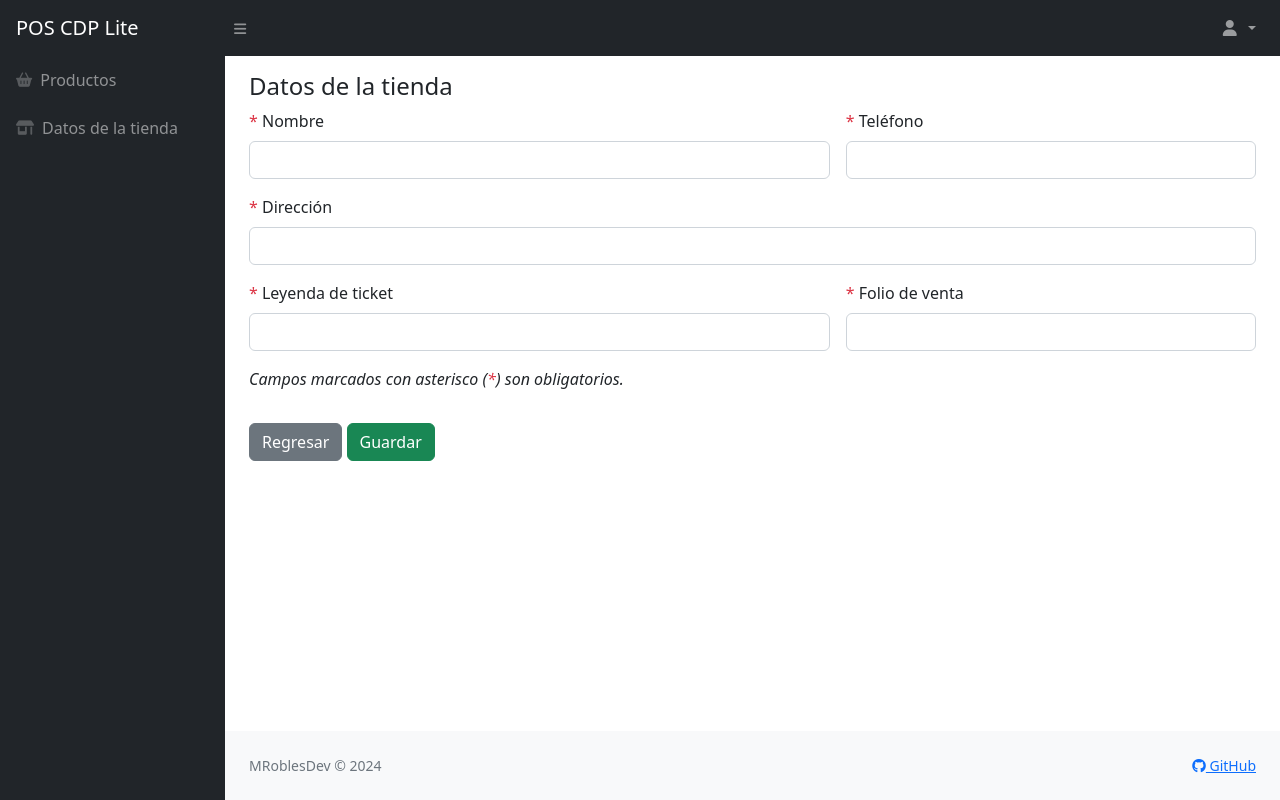
After one commit to mroblesdev/pos-cdp-lite, a CodeIgniter 4 app: template app/Views/configuracion/datos.php in a window 1280 px wide. The commit adds this page. Run offline with PHP 8.4 and a stand-in for CodeIgniter, Linux system fonts and the light colour scheme; the template is opened without the code that fills it, so the values that code supplies are empty; some libraries are stand-ins or nearby versions.

Commit message:
Se agregan Datos de la tienda 	- Migracion, seeder, modelo, controllador, vistas y opcion en el menú Ajustes en vistas de productos Se cambia site_url() a base_url()

```diff
--- a/app/Config/Routes.php
+++ b/app/Config/Routes.php
@@ -12,3 +12,6 @@ $routes->get('inicio', 'Inicio::index');
 $routes->resource('productos', ['placeholder' => '(:num)', 'except' => 'show', "filter" => "Auth"]);
 $routes->get('productos/baja', 'Productos::bajas', ["filter" => "Auth"]);
 $routes->put('productos/activa/(:num)', 'Productos::reingresar/$1', ["filter" => "Auth"]);
+
+$routes->get('datos', 'Configuracion::edit', ["filter" => "Auth"]);
+$routes->put('datos', 'Configuracion::update', ["filter" => "Auth"]);
--- /dev/null
+++ b/app/Views/configuracion/datos.php
@@ -0,0 +1,66 @@
+<?php
+
+$this->extend('plantilla/layout');
+$this->section('contentido');
+
+?>
+
+<h4 class="mt-3">Datos de la tienda</h4>
+
+<!-- Mensajes de validación -->
+<?php if (session()->getFlashdata('errors') !== null) : ?>
+    <div class="alert alert-danger alert-dismissible fade show col-md-6" role="alert">
+        <?= session()->getFlashdata('errors'); ?>
+        <button type="button" class="btn-close" data-bs-dismiss="alert" aria-label="Close"></button>
+    </div>
+<?php endif ?>
+
+<?php if (session()->getFlashdata('success') !== null) : ?>
+    <div class="alert alert-success alert-dismissible fade show col-md-6" role="alert">
+        <?= session()->getFlashdata('success'); ?>
+        <button type="button" class="btn-close" data-bs-dismiss="alert" aria-label="Close"></button>
+    </div>
+<?php endif ?>
+
+<form class="row g-3" method="post" action="<?= base_url('datos'); ?>" autocomplete="off">
+    <input type="hidden" name="_method" value="put">
+    <?= csrf_field(); ?>
+
+    <div class="col-md-7">
+        <label for="tienda_nombre" class="form-label"><span class="text-danger">*</span> Nombre</label>
+        <input type="text" class="form-control" id="tienda_nombre" name="tienda_nombre" value="<?= esc($datos['tienda_nombre']); ?>" required>
+    </div>
+
+    <div class="col-md-5">
+        <label for="tienda_telefono" class="form-label"><span class="text-danger">*</span> Teléfono</label>
+        <input type="text" class="form-control" id="tienda_telefono" name="tienda_telefono" value="<?= esc($datos['tienda_telefono']); ?>" required>
+    </div>
+
+    <div class="col-md-12">
+        <label for="tienda_direccion" class="form-label"><span class="text-danger">*</span> Dirección</label>
+        <input type="text" class="form-control" id="tienda_direccion" name="tienda_direccion" value="<?= esc($datos['tienda_direccion']); ?>" required>
+    </div>
+
+    <div class="col-md-7">
+        <label for="ticket_leyenda" class="form-label"><span class="text-danger">*</span> Leyenda de ticket</label>
+        <input type="text" class="form-control" id="ticket_leyenda" name="ticket_leyenda" value="<?= esc($datos['ticket_leyenda']); ?>" required>
+    </div>
+
+    <div class="col-md-5">
+        <label for="ventas_folio" class="form-label"><span class="text-danger">*</span> Folio de venta</label>
+        <input type="text" class="form-control" id="ventas_folio" name="ventas_folio" value="<?= esc($datos['ventas_folio']); ?>" required>
+    </div>
+
+    <div class="col-12">
+        <p class="fst-italic">
+            Campos marcados con asterisco (<span class="text-danger">*</span>) son obligatorios.
+        </p>
+    </div>
+
+    <div class="col-12">
+        <a href="<?= base_url('inicio'); ?>" class="btn btn-secondary">Regresar</a>
+        <button class="btn btn-success" type="submit">Guardar</button>
+    </div>
+</form>
+
+<?php $this->endSection(); ?>
--- a/app/Views/login.php
+++ b/app/Views/login.php
@@ -30,11 +30,11 @@
                                     <form action="<?= base_url('login'); ?>" method="post" autocomplete="off">
                                         <?= csrf_field(); ?>
                                         <div class="form-floating mb-3">
-                                            <input class="form-control" id="usuario" name="usuario" type="text" placeholder="Usuario" required1 autofocus />
+                                            <input class="form-control" id="usuario" name="usuario" type="text" placeholder="Usuario" required autofocus>
                                             <label for="usuario">Usuario</label>
                                         </div>
                                         <div class="form-floating mb-3">
-                                            <input class="form-control" id="password" name="password" type="password" placeholder="Contraseña" required1 />
+                                            <input class="form-control" id="password" name="password" type="password" placeholder="Contraseña" required>
                                             <label for="password">Contraseña</label>
                                         </div>
                                         <div class="d-flex align-items-center justify-content-end mt-4 mb-0">
--- a/app/Views/plantilla/layout.php
+++ b/app/Views/plantilla/layout.php
@@ -8,7 +8,7 @@
     <meta name="description" content="Sistema Punto de Venta CDP Lite" />
     <meta name="author" content="MRoblesDev" />
     <title>Sistema Punto de Venta CDP Lite v1.0</title>
-    <link rel="icon" href="<?php echo base_url('images/favicon.png'); ?>" sizes="32x32" />
+    <link rel="icon" href="<?= base_url('images/favicon.png'); ?>" sizes="32x32" />
 
     <!-- Carga template SB Admin -->
     <link href="<?= base_url('css/styles.css'); ?>" rel="stylesheet" />
--- a/app/Views/plantilla/menu.php
+++ b/app/Views/plantilla/menu.php
@@ -2,9 +2,14 @@
     <nav class="sb-sidenav accordion sb-sidenav-dark" id="sidenavAccordion">
         <div class="sb-sidenav-menu">
             <div class="nav">
-                <a class="nav-link" href="<?= site_url('/productos'); ?>">
+                <a class="nav-link" href="<?= base_url('/productos'); ?>">
                     <div class="sb-nav-link-icon"><i class="fa-solid fa-basket-shopping"></i></div>
                     Productos
+                </a>
+
+                <a class="nav-link" href="<?= base_url('/datos'); ?>">
+                    <div class="sb-nav-link-icon"><i class="fa-solid fa-shop"></i></div>
+                    Datos de la tienda
                 </a>
             </div>
         </div>
--- a/app/Views/productos/eliminados.php
+++ b/app/Views/productos/eliminados.php
@@ -9,7 +9,7 @@ $this->section('contentido');
 
 <div class="centrado">
     <p>
-        <a href="<?php echo site_url('productos'); ?>" class="btn btn-primary btn-sm">
+        <a href="<?= base_url('productos'); ?>" class="btn btn-primary btn-sm">
             Productos
         </a>
     </p>
--- a/app/Views/productos/index.php
+++ b/app/Views/productos/index.php
@@ -9,10 +9,10 @@ $this->section('contentido');
 
 <div class="centrado">
     <p>
-        <a href="<?php echo site_url('productos/new'); ?>" class="btn btn-primary btn-sm">
+        <a href="<?= base_url('productos/new'); ?>" class="btn btn-primary btn-sm">
             <i class="fas fa-plus me-1"></i> Nuevo
         </a>
-        <a href="<?php echo site_url('productos/baja'); ?>" class="btn btn-warning btn-sm">
+        <a href="<?= base_url('productos/baja'); ?>" class="btn btn-warning btn-sm">
             Eliminados
         </a>
     </p>
```
Also changed, not shown: app/Controllers/Configuracion.php (added, +53 -0 lines), app/Database/Migrations/2024-02-01-193447_Configuracion.php (added, +35 -0 lines), app/Database/Seeds/ConfiguracionSeeder.php (added, +21 -0 lines), app/Models/ConfiguracionModel.php (added, +28 -0 lines), app/Views/productos/edit.php (+11 -5 lines), app/Views/productos/new.php (+11 -6 lines).
